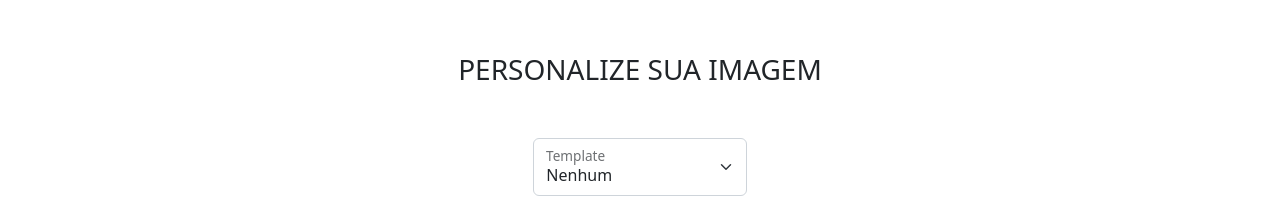
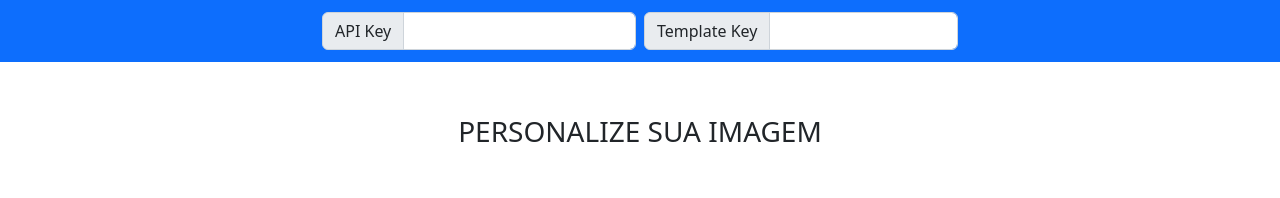
Before and after one commit to Rafael-MJ/Angular-ImgAPIs, an Angular app: page /templateio in a window 1280 px wide. Shown: the top 198 px of the page. Built offline with nearby package versions, Linux system fonts and the light colour scheme.

Commit message:
add input to templateio keys

```diff
--- a/src/app/api-templateio/api-templateio.component.html
+++ b/src/app/api-templateio/api-templateio.component.html
@@ -1,4 +1,17 @@
 <form (ngSubmit)="getImg()">
+
+    <nav class="navbar navbar-expand-lg bg-primary" data-bs-theme="light">
+        <div class="container-fluid justify-content-center">
+            <div class="input-group w-25 m-1">
+                <span class="input-group-text">API Key</span>
+                <input type="text" id="KEY_API" name="KEY_API" class="form-control" [(ngModel)]="KEY_API">
+              </div>
+              <div class="input-group w-25 m-1">
+                <span class="input-group-text">Template Key</span>
+                <input type="text" id="KEY_TEMP" name="KEY_TEMP" class="form-control" [(ngModel)]="KEY_TEMP">
+              </div>
+        </div>
+    </nav>
 
     <div class="nav row justify-content-center text-primary-emphasis fs-3 mt-5">
         PERSONALIZE SUA IMAGEM
--- a/src/app/api-templateio/api-templateio.component.ts
+++ b/src/app/api-templateio/api-templateio.component.ts
@@ -19,8 +19,8 @@ interface PostData {
 })
 
 export class ApiTemplateioComponent {
-  KEY_Template: string = ' '; // set Template Key
-  KEY_API: string = ' '; // set API Key
+  KEY_TEMP: string = ''; // set Template Key
+  KEY_API: string = ''; // set API Key
 
   n_template: number = 0;
   n_txt: string = '';
@@ -84,7 +84,7 @@ export class ApiTemplateioComponent {
 
     let responseJSON = '';
 
-    fetch('https://rest.apitemplate.io/v2/create-pdf?template_id='+this.KEY_Template, {
+    fetch('https://rest.apitemplate.io/v2/create-pdf?template_id='+this.KEY_TEMP, {
       method: 'POST',
       body: JSON.stringify(data),
       headers: {
```
